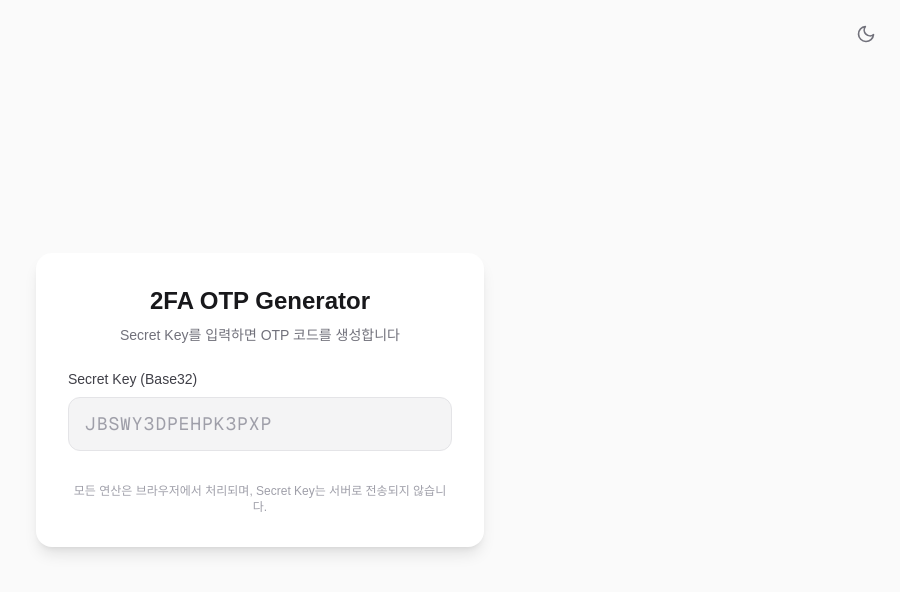
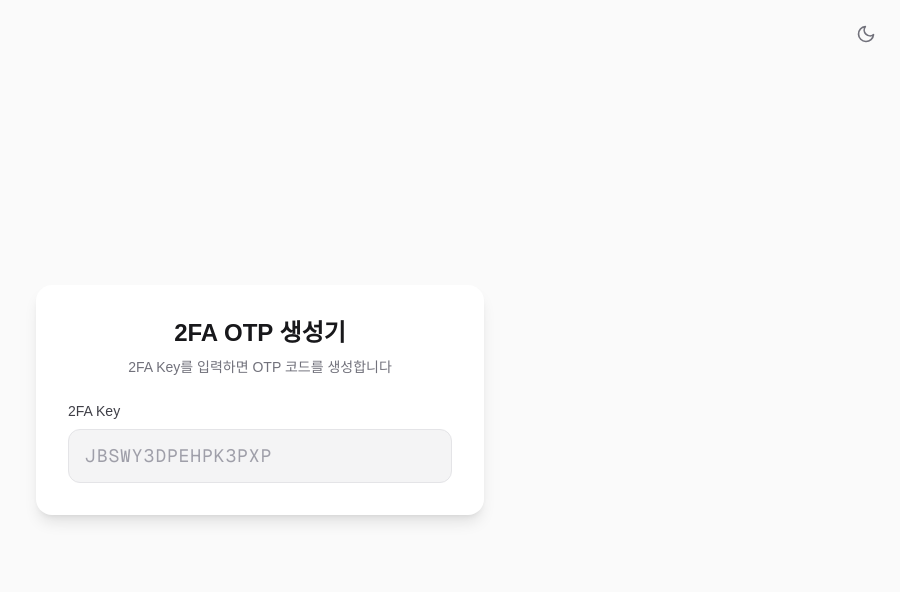
Before and after one commit to yeonkyun/2fa-otp-generator, a Next.js app: page / in a window 1280 px wide. Shown: the top 592 px of the page, without its empty margins (380-1280 px from the left). Built offline with nearby package versions, Linux system fonts and the light colour scheme.

Commit message:
feat: UI 문구 한국어화 및 정리
- 2FA OTP Generator -> 2FA OTP 생성기
- Secret Key -> 2FA Key
- 하단 보안 안내 문구 삭제

```diff
--- a/src/app/layout.tsx
+++ b/src/app/layout.tsx
@@ -13,8 +13,8 @@ const geistMono = Geist_Mono({
 });
 
 export const metadata: Metadata = {
-  title: "2FA OTP Generator",
-  description: "Base32 Secret Key로 TOTP 코드를 생성하는 웹 앱",
+  title: "2FA OTP 생성기",
+  description: "2FA Key로 OTP 코드를 생성하는 웹 앱",
 };
 
 export default function RootLayout({
--- a/src/app/page.tsx
+++ b/src/app/page.tsx
@@ -35,7 +35,7 @@ export default function Home() {
       setRemainingSeconds(getRemainingSeconds());
       setProgress(getProgress());
     } catch {
-      setError("OTP 생성에 실패했습니다. Secret Key를 확인해주세요.");
+      setError("OTP 생성에 실패했습니다. 2FA Key를 확인해주세요.");
       setCode("");
     }
   }, [secretKey]);
@@ -65,10 +65,10 @@ export default function Home() {
       <div className="w-full max-w-md rounded-2xl bg-white p-8 shadow-lg dark:bg-zinc-900 dark:shadow-zinc-800/20">
         <div className="flex flex-col items-center gap-2 text-center">
           <h1 className="text-2xl font-bold text-zinc-900 dark:text-zinc-100">
-            2FA OTP Generator
+            2FA OTP 생성기
           </h1>
           <p className="text-sm text-zinc-500 dark:text-zinc-400">
-            Secret Key를 입력하면 OTP 코드를 생성합니다
+            2FA Key를 입력하면 OTP 코드를 생성합니다
           </p>
         </div>
 
@@ -92,10 +92,8 @@ export default function Home() {
           </div>
         )}
 
-        <p className="mt-8 text-center text-xs text-zinc-400 dark:text-zinc-500">
-          모든 연산은 브라우저에서 처리되며, Secret Key는 서버로 전송되지
-          않습니다.
-        </p>
+
+
       </div>
     </div>
   );
--- a/src/components/SecretKeyInput.tsx
+++ b/src/components/SecretKeyInput.tsx
@@ -18,7 +18,7 @@ export default function SecretKeyInput({ value, onChange, error }: SecretKeyInpu
         htmlFor="secret-key"
         className="text-sm font-medium text-zinc-700 dark:text-zinc-300"
       >
-        Secret Key (Base32)
+        2FA Key
       </label>
       <input
         id="secret-key"
```
